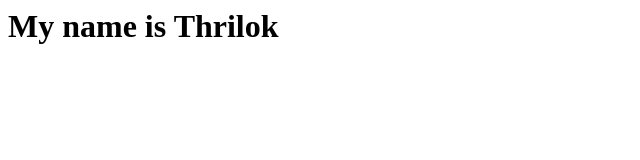
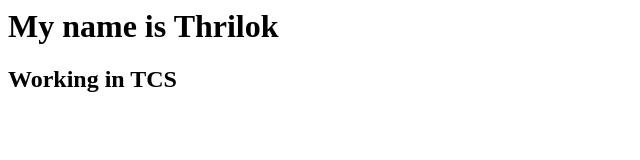
Before and after one commit to Thrilok-Naidu/Demo, a plain HTML site: page Index.html in a window 1280 px wide. Shown: the whole page, without its empty margins (0-640 px from the left). Drawn offline with Linux system fonts and the light colour scheme.

Commit message:
added extra line

```diff
--- a/Index.html
+++ b/Index.html
@@ -1,7 +1,11 @@
+
 <html>
   <head>
 <title>
   website
 </title></head>
-<body><h1> My name is Thrilok</h1></body>
+<body>
+<h1> My name is Thrilok</h1>
+<h2>Working in TCS</h2>
+</body>
 </html>
```
